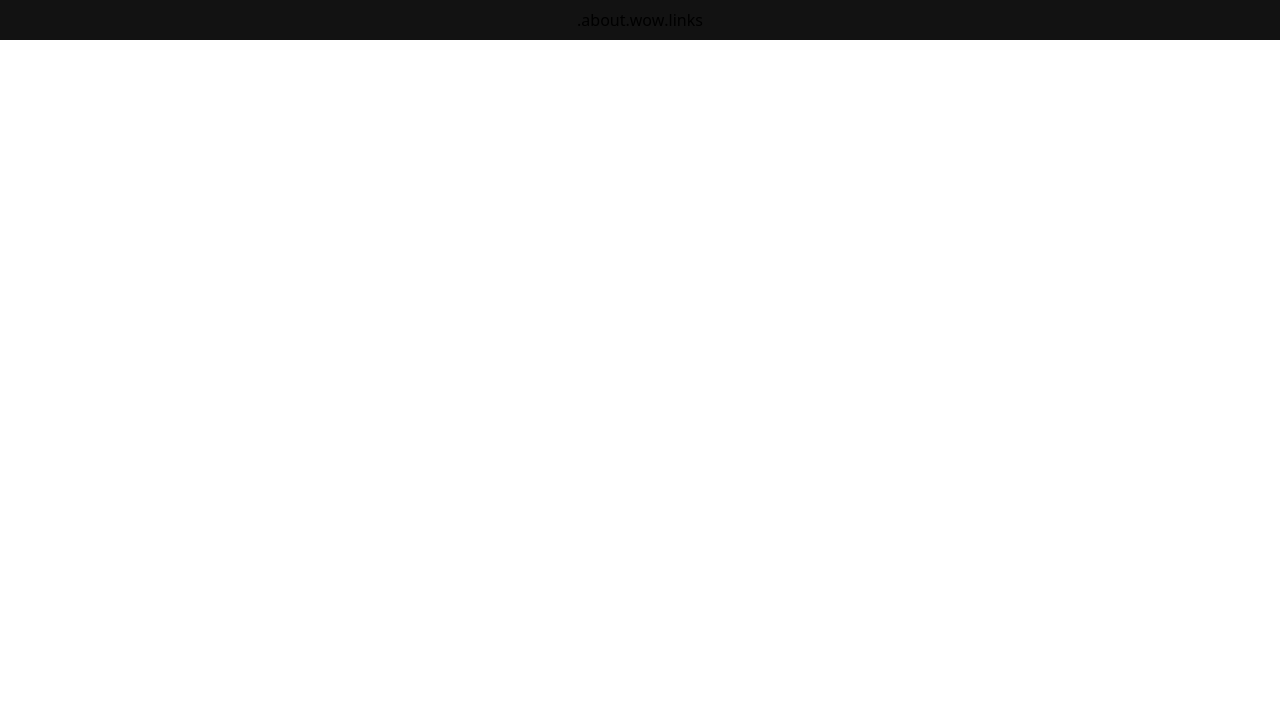
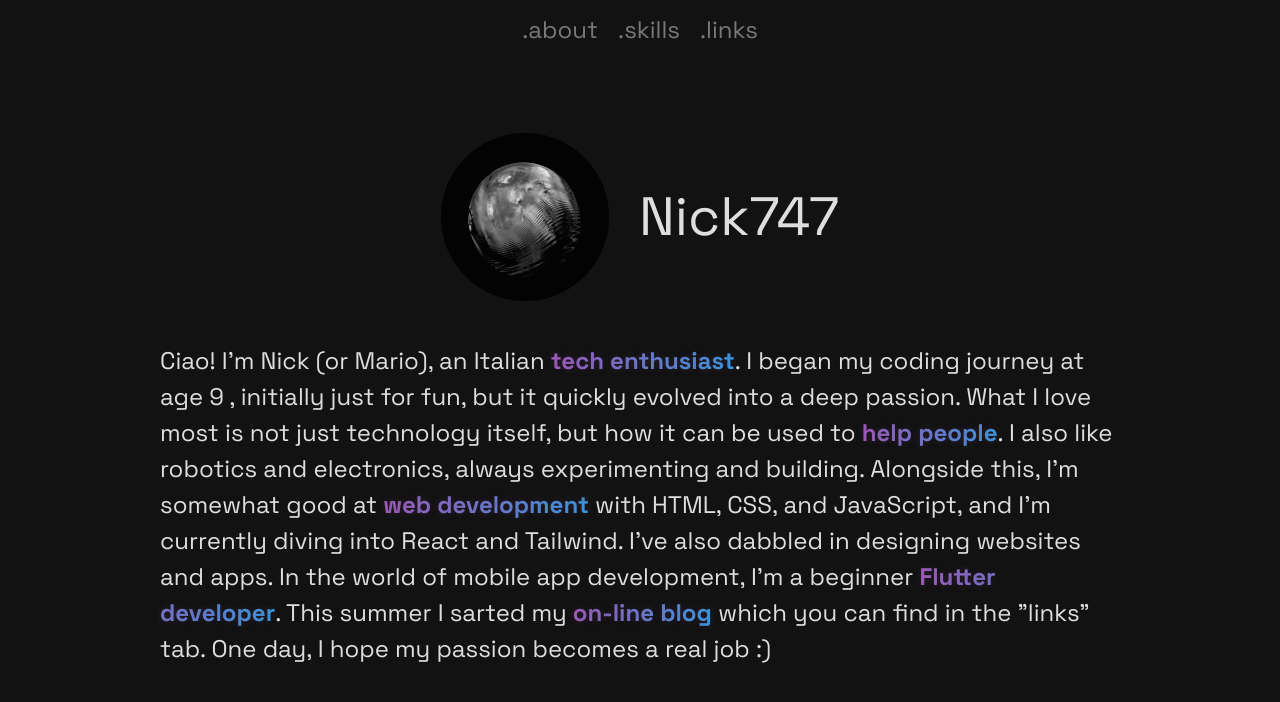
Before and after one commit to nick747/my-website, a website: page public/index.html in a window 1280 px wide. Drawn offline with Linux system fonts and the light colour scheme.

Commit message:
created about me page / index

```diff
--- a/public/index.html
+++ b/public/index.html
@@ -5,6 +5,7 @@
     <meta name="viewport" content="width=device-width, initial-scale=1.0" />
     <link rel="icon" type="image/png" href="./images/ppCircle.png" />
     <link rel="stylesheet" href="./index.css" />
+    <link rel="stylesheet" href="./style.css" />
     <title>Nick747</title>
   </head>
   <body>
@@ -12,10 +13,42 @@
       class="fixed top-0 left-0 right-0 py-2 flex justify-center items-center bg-[#121212]"
     >
       <div class="flex justify-center items-center px-5">
-        <button class="nav-btn">.about</button>
-        <button class="nav-btn">.wow</button>
-        <button class="nav-btn">.links</button>
+        <a href="./index.html" class="nav-btn no-underline">.about</a>
+        <a href="./pages/skills.html" class="nav-btn no-underline">.skills</a>
+        <a href="./pages/links.html" class="nav-btn no-underline">.links</a>
       </div>
     </header>
+
+    <main
+      id="about"
+      class="flex flex-col justify-center items-center gap-7 w-3/4"
+    >
+      <div class="flex justify-center items-center gap-5">
+        <img
+          src="./images/ppCircle.png"
+          alt="profile picture"
+          class="h-12 sm:h-12 md:h-16 lg:h-20 xl:h-28"
+        />
+        <h1 class="text-4xl">Nick747</h1>
+      </div>
+      <p class="text-base">
+        Ciao! I&apos;m Nick (or Mario), an Italian
+        <span class="highlight-gradient">tech enthusiast</span>. I began my
+        coding journey at age 9 , initially just for fun, but it quickly evolved
+        into a deep passion. What I love most is not just technology itself, but
+        how it can be used to
+        <span class="highlight-gradient">help people</span>. I also like
+        robotics and electronics, always experimenting and building. Alongside
+        this, I&apos;m somewhat good at
+        <span class="highlight-gradient">web development</span> with HTML, CSS,
+        and JavaScript, and I&apos;m currently diving into React and Tailwind.
+        I&apos;ve also dabbled in designing websites and apps. In the world of
+        mobile app development, I&apos;m a beginner
+        <span class="highlight-gradient">Flutter developer</span>. This summer I
+        sarted my <span class="highlight-gradient">on-line blog</span> which you
+        can find in the "links" tab. One day, I hope my passion becomes a real
+        job :)
+      </p>
+    </main>
   </body>
 </html>
--- /dev/null
+++ b/public/style.css
@@ -0,0 +1,47 @@
+@import url("https://fonts.googleapis.com/css2?family=Space+Grotesk:wght@300;400;500;600;700&display=swap");
+
+* {
+  margin: 0;
+  padding: 0;
+  font-family: "Space Grotesk", sans-serif;
+  color: rgb(222, 222, 222);
+}
+
+html,
+body {
+  height: 100vh;
+  display: flex;
+  flex-direction: column;
+  justify-content: center;
+  align-items: center;
+  background-color: #121212;
+  font-size: 24px;
+}
+
+@media (max-width: 576px) {
+  html,
+  body {
+    font-size: 13px;
+  }
+}
+
+@media (min-width: 577px) and (max-width: 768px) {
+  html,
+  body {
+    font-size: 13px;
+  }
+}
+
+@media (min-width: 769px) and (max-width: 992px) {
+  html,
+  body {
+    font-size: 15px;
+  }
+}
+
+@media (min-width: 993px) and (max-width: 1200px) {
+  html,
+  body {
+    font-size: 18px;
+  }
+}
```
Also changed, not shown: public/index.css.
